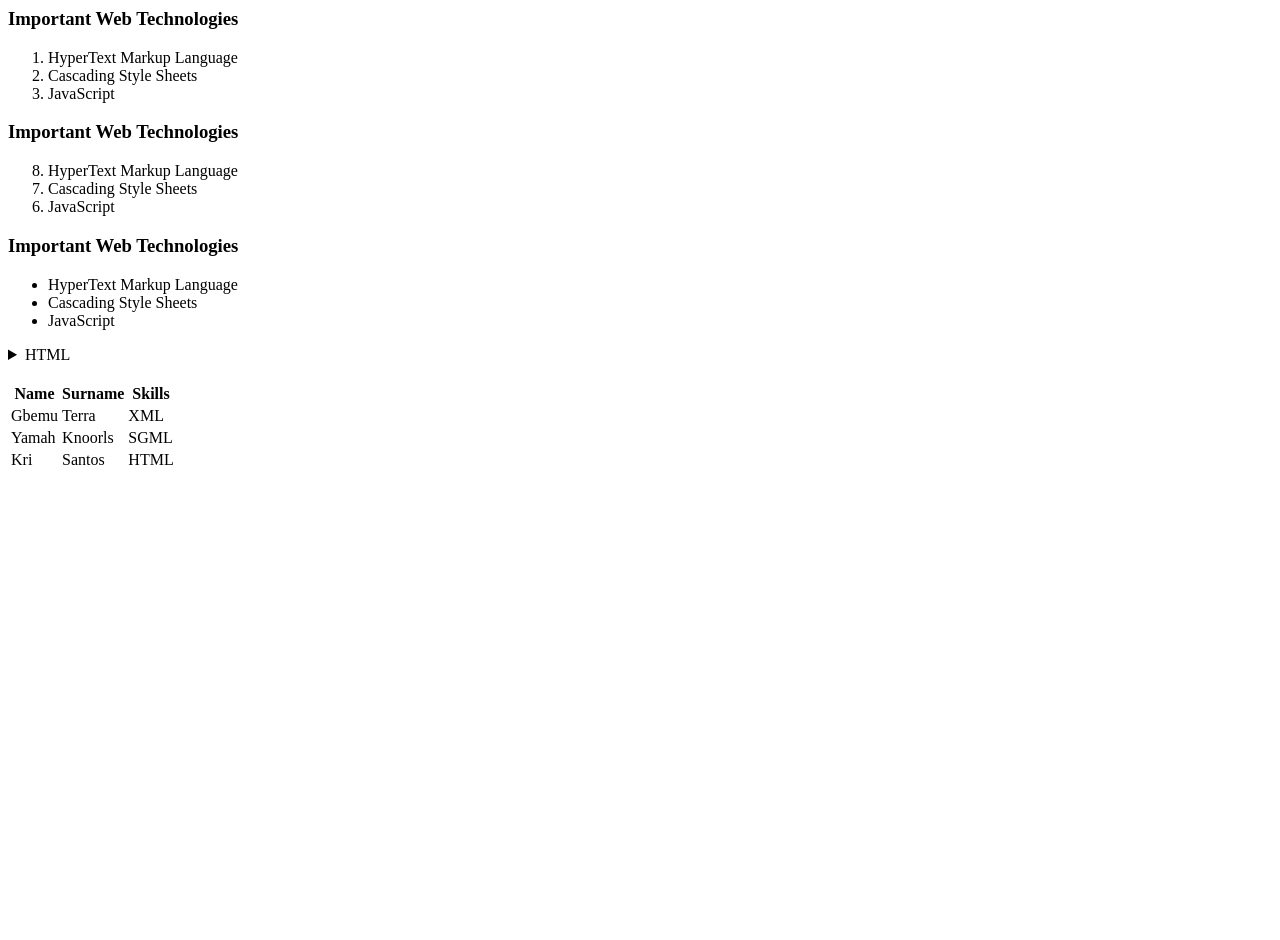
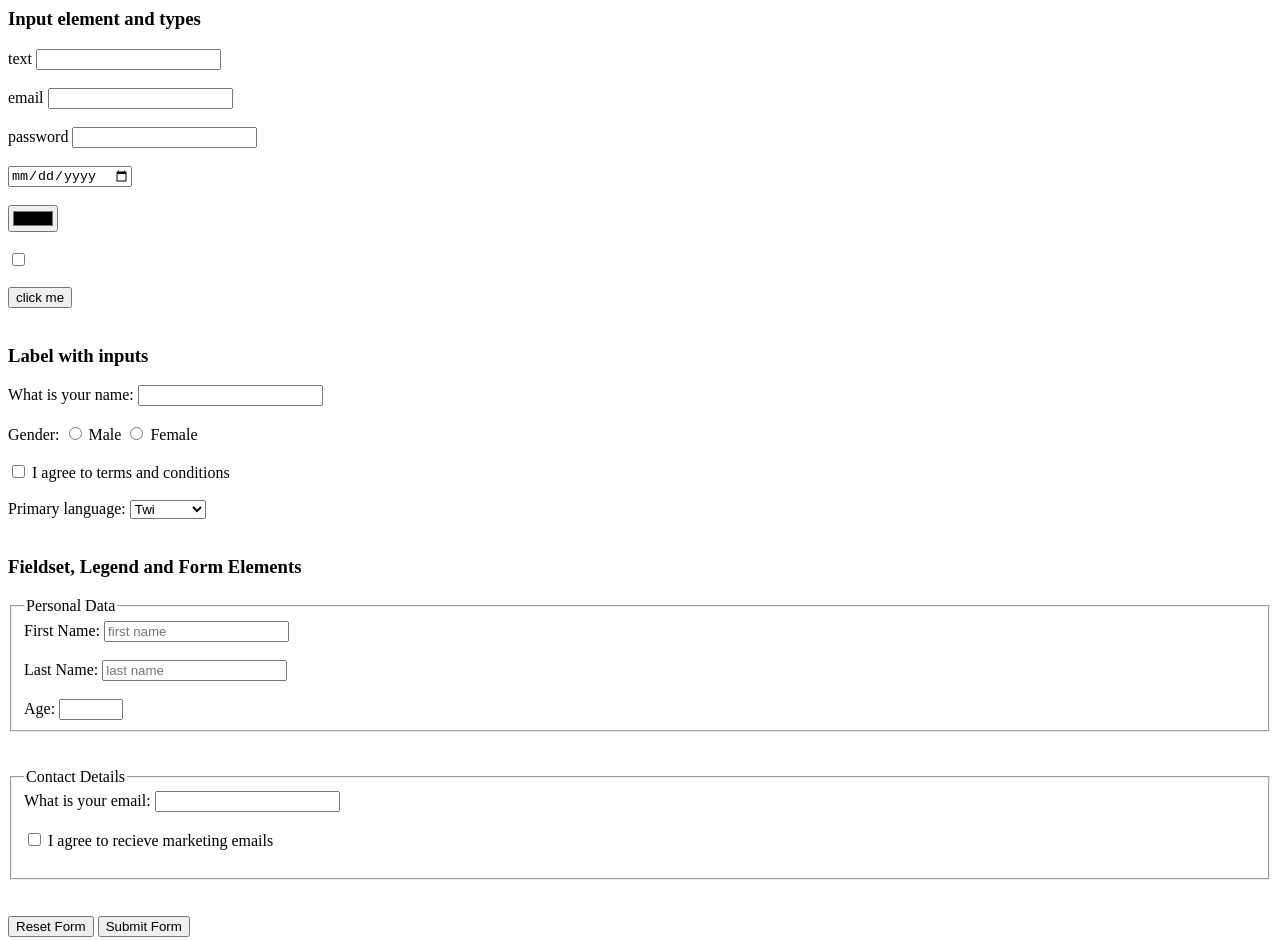
Before and after one commit to moses-20/html-premest, a plain HTML site: page index.html in a window 1280 px wide. Before the commit the page ends 800 px from the top, so only its background shows below. Drawn offline with Linux system fonts and the light colour scheme.

Commit message:
lessone-4

```diff
--- a/index.html
+++ b/index.html
@@ -1,63 +1,117 @@
-<!-- ordered lists -->
-<h3>Important Web Technologies</h3>
-<ol>
-  <li>HyperText Markup Language</li>
-  <li>Cascading Style Sheets</li>
-  <li>JavaScript</li>
-</ol>
+<!-- input element and types -->
+<h3>Input element and types</h3>
+<div>
+  text
+  <input type="text" /> <br />
+  <br />
+</div>
 
-<!-- ordered list types -->
-<h3>Important Web Technologies</h3>
-<ol type="1" start="8" reversed>
-  <li>HyperText Markup Language</li>
-  <li>Cascading Style Sheets</li>
-  <li>JavaScript</li>
-</ol>
+<div>
+  email
+  <input type="email" /> <br />
+  <br />
+</div>
 
-<!-- unordered lists -->
-<h3>Important Web Technologies</h3>
-<ul>
-  <li>HyperText Markup Language</li>
-  <li>Cascading Style Sheets</li>
-  <li>JavaScript</li>
-</ul>
+<div>
+  password
+  <input type="password" /> <br />
+  <br />
+</div>
 
-<!-- details and summary element -->
-<details>
-  <summary>HTML</summary>
-  <p>
-    The HyperText Markup Language, or HTML is the standard markup language for
-    documents designed to be displayed in a web browser. It can be assisted by
-    technologies such as Cascading Style Sheets (CSS) and scripting languages
-    such as JavaScript.
-  </p>
-</details>
-<br />
+<div>
+  <input type="date" /> <br />
+  <br />
+</div>
 
-<!-- table element -->
-<table>
-  <thead>
-    <tr>
-      <th>Name</th>
-      <th>Surname</th>
-      <th>Skills</th>
-    </tr>
-  </thead>
-  <tbody>
-    <tr>
-      <td>Gbemu</td>
-      <td>Terra</td>
-      <td>XML</td>
-    </tr>
-    <tr>
-      <td>Yamah</td>
-      <td>Knoorls</td>
-      <td>SGML</td>
-    </tr>
-    <tr>
-      <td>Kri</td>
-      <td>Santos</td>
-      <td>HTML</td>
-    </tr>
-  </tbody>
-</table>
+<div><input type="color" /> <br /><br /></div>
+
+<div><input type="checkbox" /> <br /><br /></div>
+
+<div>
+  <input type="button" value="click me" /> <br />
+  <br />
+</div>
+
+<!-- label element with inputs -->
+<h3>Label with inputs</h3>
+<div>
+  <label for="name">What is your name:</label>
+  <input type="text" name="name" />
+  <br />
+  <br />
+</div>
+
+<div>
+  <label>Gender:</label>
+  <label>
+    <input type="radio" name="gender" value="male" />
+    Male
+  </label>
+  <label>
+    <input type="radio" name="gender" value="female" />
+    Female
+  </label>
+  <br />
+  <br />
+</div>
+
+<div>
+  <input type="checkbox" name="terms" id="terms" />
+  <label for="terms">I agree to terms and conditions</label>
+  <br />
+  <br />
+</div>
+
+<!-- options element -->
+<div>
+  <label for="language">Primary language:</label>
+  <select>
+    <option>Twi</option>
+    <option>Ewe</option>
+    <option>Fante</option>
+    <option>Ga</option>
+    <option>Adangbe</option>
+  </select>
+
+  <br />
+  <br />
+</div>
+
+<!-- fieldset, legend and form elements -->
+<h3>Fieldset, Legend and Form Elements</h3>
+<form action="#" method="post">
+  <fieldset>
+    <legend>Personal Data</legend>
+    <label for="first_name">First Name: </label>
+    <input type="text" name="first_name" placeholder="first name" />
+    <br />
+    <br />
+
+    <label for="last_name">Last Name: </label>
+    <input type="text" name="last_name" placeholder="last name" />
+    <br />
+    <br />
+
+    <label for="age">Age:</label>
+    <input type="number" name="age" min="18" max="100" />
+  </fieldset>
+  <br />
+  <br />
+
+  <fieldset>
+    <legend>Contact Details</legend>
+    <label for="email">What is your email:</label>
+    <input type="email" name="email" required />
+    <br />
+    <br />
+    <input type="checkbox" name="terms" id="terms" />
+    <label for="terms">I agree to recieve marketing emails</label>
+    <br />
+    <br />
+  </fieldset>
+
+  <br />
+  <br />
+  <input type="reset" value="Reset Form" />
+  <input type="button" value="Submit Form" />
+</form>
```
